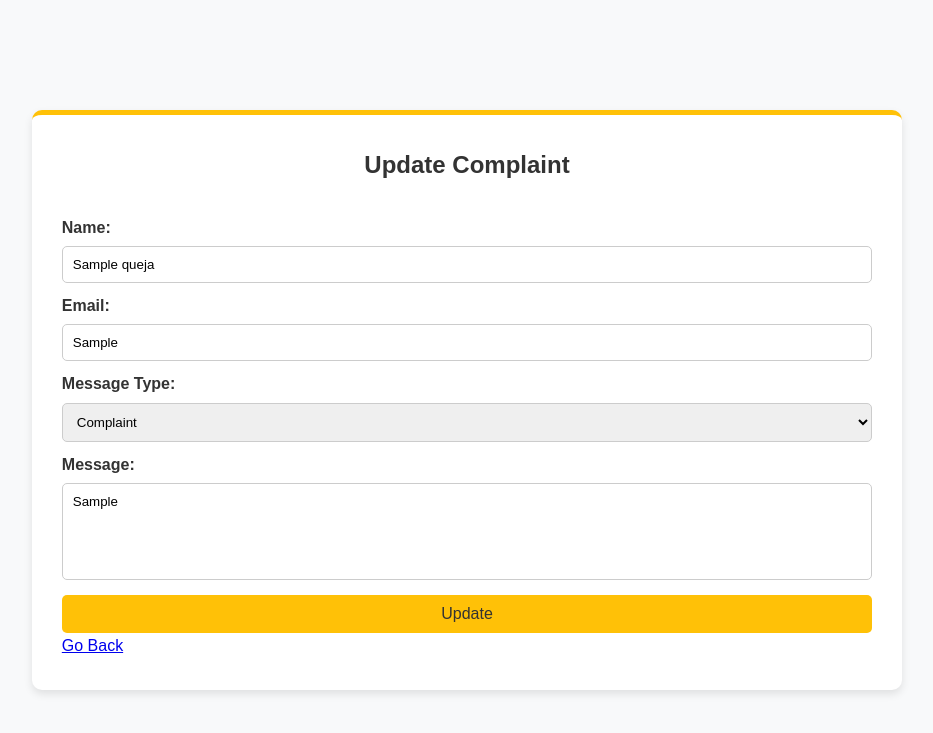
After one commit to JesusA2004/TiendaTecnologia, a PHP site: page /TiendaTecnologia/Views/actualizarQuejaE.php?id=1 in a window 1280 px wide. The commit adds this page. Shown: the top 733 px of the page, without its empty margins (173-1106 px from the left). Run offline with PHP 8.4, Linux system fonts and the light colour scheme; tables that the repository leaves empty hold one stand-in row (values such as "Sample post").

Commit message:
CRUD en ingles

```diff
--- a/Controllers/ControllerQuejasE.php
+++ b/Controllers/ControllerQuejasE.php
@@ -21,11 +21,39 @@ class Controller {
             $quejas = $this->modelo->obtenerQuejas();
             return $quejas;
         }
+
+        public function obtenerQuejaPorId($id) {
+            return $this->modelo->getQuejaPorId($id);
         }
 
-// Handling the complaint form
+        public function editarQueja($id, $nombre, $correo, $tipo, $mensaje) {
+            return $this->modelo->actualizarQueja($id, $nombre, $correo, $tipo, $mensaje);
+        }
+
+        public function eliminarQueja($id) {
+            return $this->modelo->borrarQueja($id);
+        }
+
+
+    }
+
     if ($_SERVER["REQUEST_METHOD"] == "POST") {
-    // Check if fields are empty
+        // Check if a complaint deletion is requested
+        if (isset($_POST["eliminar"]) && isset($_POST["id"])) {
+            $controlador = new Controller();
+            $id = intval($_POST["id"]);
+
+            $resultado = $controlador->eliminarQueja($id);
+
+            if ($resultado) {
+                echo "Complaint successfully deleted!";
+            } else {
+                echo "Error deleting the complaint.";
+            }
+            exit;
+        }
+
+        // For inserting or updating, all fields must be present
         if (empty($_POST["nombre"]) || empty($_POST["correo"]) || empty($_POST["tipo"]) || empty($_POST["mensaje"])) {
             echo "<script>alert('All fields are required.'); window.history.back();</script>";
             exit;
@@ -35,14 +63,27 @@ if ($_SERVER["REQUEST_METHOD"] == "POST") {
         $correo = trim($_POST["correo"]);
         $tipo = trim($_POST["tipo"]);
         $mensaje = trim($_POST["mensaje"]);
+        $controlador = new Controller();
 
-    $controlador = new Controller();
+        // If an ID is sent, the complaint is being updated
+        if (isset($_POST["id"]) && !empty($_POST["id"])) {
+            $id = intval($_POST["id"]);
+            $resultado = $controlador->editarQueja($id, $nombre, $correo, $tipo, $mensaje);
+
+            if ($resultado) {
+                echo "<script>alert('Complaint successfully updated!'); window.location.href='../Views/quejasE.php';</script>";
+            } else {
+                echo "<script>alert('Error updating the complaint.'); window.history.back();</script>";
+            }
+        } else {
+            // New insertion
             $resultado = $controlador->agregarQueja($nombre, $correo, $tipo, $mensaje);
 
             if ($resultado) {
-        echo "<script>alert('Message sent successfully!'); window.location.href='../indexEnglish.php';</script>";
+                echo "<script>alert('Message sent successfully!'); window.location.href='../Views/quejasE.php';</script>";
             } else {
-        echo "<script>alert('Error sending message.'); window.history.back();</script>";
+                echo "<script>alert('Error sending the message.'); window.history.back();</script>";
+            }
         }
     }
 
--- a/Public/Css/quejas.css
+++ b/Public/Css/quejas.css
@@ -15,10 +15,10 @@ body {
 
 /* ===== Contenedor principal ===== */
 .container {
-    width: 60%;
+    width: 68%;
     margin: 50px auto;
     background-color: #fff;
-    padding: 20px;
+    padding: 30px;
     border-radius: 10px;
     box-shadow: 0 4px 8px rgba(0, 0, 0, 0.1);
     border-top: 5px solid #ffc107;
--- /dev/null
+++ b/Views/actualizarQuejaE.php
@@ -0,0 +1,56 @@
+<?php
+    require_once __DIR__ . '/../Config/Routes.php';
+    require_once __DIR__ . '/../Controllers/ControllerQuejasE.php';
+
+    $controller = new Controller();
+    $complaint = null;
+
+    if (isset($_GET['id'])) {
+        $id = $_GET['id'];
+        $complaint = $controller->obtenerQuejaPorId($id);
+    }
+
+    if (!$complaint) {
+        echo "<script>alert('Complaint not found.'); window.location.href='index.php';</script>";
+        exit();
+    }
+?>
+<!DOCTYPE html>
+<html>
+<head>
+    <meta charset="UTF-8">
+    <meta name="viewport" content="width=device-width, initial-scale=1.0">
+    <title>Update Complaint</title>
+
+    <link rel="stylesheet" type="text/css" href="<?php echo CSS_URL; ?>/quejas.css">
+    <link rel="stylesheet" href="<?php echo CSS_URL; ?>/Principal.css">
+    <link rel="stylesheet" href="<?php echo CSS_URL; ?>/Responsive.css">
+</head>
+<body>
+    <div class="container">
+        <h2>Update Complaint</h2>
+        <form action="../Controllers/ControllerQuejasE.php" method="POST">
+            <input type="hidden" name="id" value="<?php echo $complaint['id']; ?>">
+
+            <label for="nombre">Name:</label>
+            <input type="text" id="nombre" name="nombre" value="<?php echo htmlspecialchars($complaint['nombre']); ?>" required>
+
+            <label for="correo">Email:</label>
+            <input type="email" id="correo" name="correo" value="<?php echo htmlspecialchars($complaint['correo']); ?>" required>
+
+            <label for="tipo">Message Type:</label>
+            <select id="tipo" name="tipo" required>
+                <option value="queja" <?php echo ($complaint['tipo'] == 'queja') ? 'selected' : ''; ?>>Complaint</option>
+                <option value="sugerencia" <?php echo ($complaint['tipo'] == 'sugerencia') ? 'selected' : ''; ?>>Suggestion</option>
+                <option value="observacion" <?php echo ($complaint['tipo'] == 'observacion') ? 'selected' : ''; ?>>Observation</option>
+            </select>
+
+            <label for="mensaje">Message:</label>
+            <textarea id="mensaje" name="mensaje" rows="5" required><?php echo htmlspecialchars($complaint['mensaje']); ?></textarea>
+
+            <button type="submit" name="actualizar">Update</button>
+        </form>
+        <a href="quejasE.php">Go Back</a>
+    </div>
+</body>
+</html>
```
Also changed, not shown: Views/quejasE.php (+70 -39 lines). Lines whose indentation alone changed are shown as unchanged.
